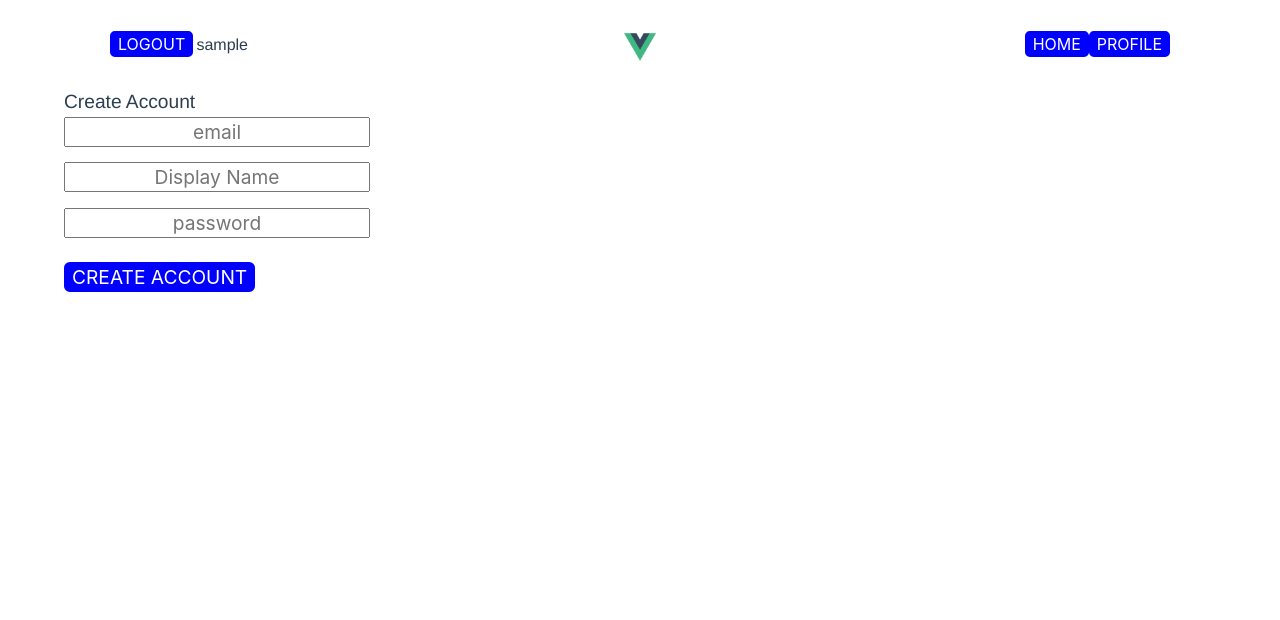
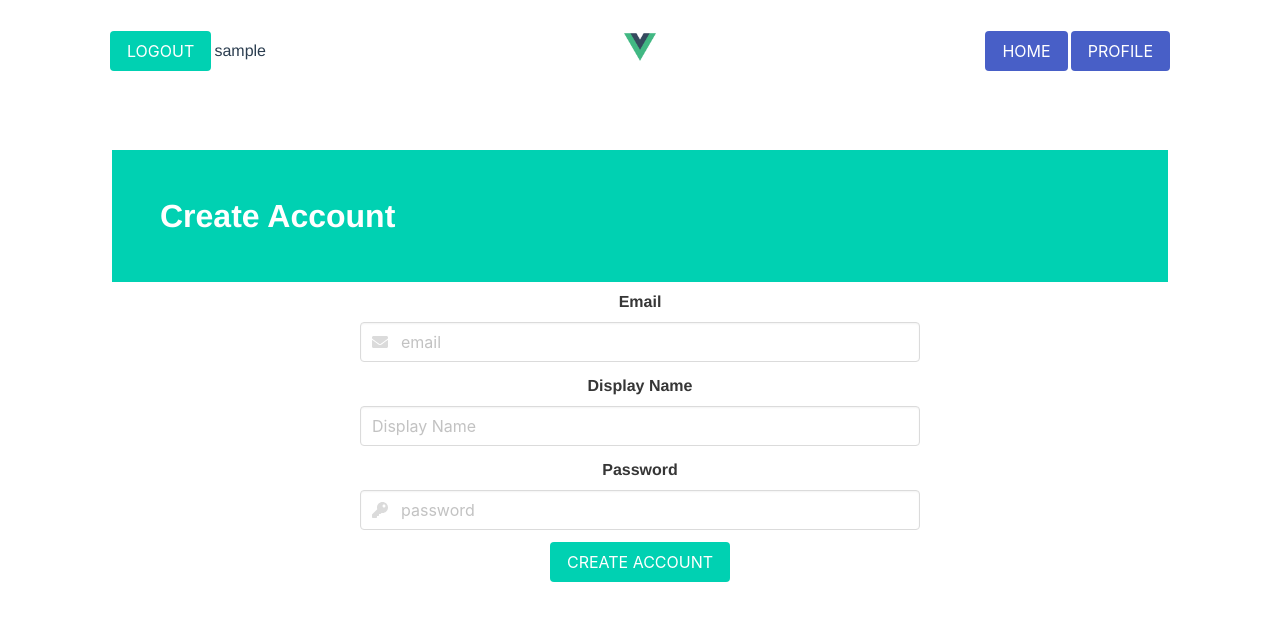
Before and after one commit to tcreeds/play-ui, a Vue app: page /createaccount in a window 1280 px wide. Shown: the top 620 px of the page. Built offline with nearby package versions, Linux system fonts and the light colour scheme; sample sign-in values are in the browser's storage.

Commit message:
Fix component styling, update to use bulma

```diff
--- a/src/App.vue
+++ b/src/App.vue
@@ -23,7 +23,16 @@ export default {
 </script>
 
 <style lang="scss">
-
+div.center-block-small{
+  text-align: center;
+  max-width: 25em;
+  margin: 0 auto;
+}
+div.center-block-medium{
+  text-align: center;
+  max-width: 35em;
+  margin: 0 auto;
+}
 #nav {
   padding: 15px 30px;
   a {
--- a/src/components/navbar.vue
+++ b/src/components/navbar.vue
@@ -1,13 +1,13 @@
 <template>
     <div id="navbar" class="cf">
         <div v-if="loggedIn" id="logout-container">
-            <button id="logout-btn" @click="logout">LOGOUT</button>
+            <button id="logout-btn" class="button is-primary" @click="logout">LOGOUT</button>
             <span>{{username}}</span>
         </div>
         <img src="../assets/logo.png">
         <div id="link-container" v-if="loggedIn">
-            <button id="home-btn" @click="home">HOME</button>
-            <button id="profile-btn" @click="profile">PROFILE</button>
+            <button id="home-btn" class="button is-link" @click="home">HOME</button>
+            <button id="profile-btn" class="button is-link" @click="profile">PROFILE</button>
         </div>
     </div>
 </template>
@@ -61,8 +61,17 @@ img{
 #link-container{
     float: right;
 }
+#link-container > button {
+    margin-left: 0.2em;
+}
 #logout-container{
     float: left;
+    position: relative;
+}
+#logout-container > span{
+    position: absolute;
+    top: 50%;
+    transform: translateY(-50%);
 }
 .cf:before,
 .cf:after {
--- a/src/views/Community.vue
+++ b/src/views/Community.vue
@@ -7,7 +7,12 @@
                 </div>
             </div>
             <div class="card">
-                <p class="card-content">{{description}}</p>
+                <div class="card-content">
+                    <p class="description">{{description}}</p>
+                    <div v-if="!userIsMember">
+                        <button class="button is-primary" @click="joinThisGroup">JOIN THIS GROUP</button>
+                    </div>
+                </div>
             </div>
             <div>
                 <div v-if="userIsMember">
@@ -23,9 +28,6 @@
                             <p>{{post.content}}</p>
                         </li>
                     </ul>
-                </div>
-                <div v-else>
-                    <button @click="joinThisGroup">JOIN</button>
                 </div>
             </div>
             <div class="card">
@@ -114,4 +116,7 @@ export default {
 </script>
 
 <style>
+    .description{
+        padding-bottom: 0.8em;
+    }
 </style>
--- a/src/views/CreateAccount.vue
+++ b/src/views/CreateAccount.vue
@@ -1,35 +1,60 @@
 <template>
-  <div class="login-container">
-    <h2>Create Account</h2>
-    <div class="alert alert-danger" v-if="error">
-      <p>{{ error }}</p>
+  <div class="section">
+    <div class="hero is-primary">
+        <div class="hero-body">
+            <h2 class="title">Create Account</h2>
         </div>
+    </div>
+
+    <div class="center-block-medium">
       <div class="form-group" v-if="submitted">
           <p>Check your email for a link to verify your account.</p>
       </div>
       <div v-if="!submitted">
-        <div class="form-group">
+          <div class="field">
+            <label class="label">Email</label>
+            <div class="control has-icons-left has-icons-right">
               <input
-              type="text"
-              class="form-control"
+                class="input"
+                type="email"
                 placeholder="email"
                 v-model="email">
+              <span class="icon is-small is-left">
+                <font-awesome-icon icon="envelope" />
+              </span>
             </div>
-        <div class="form-group">
+          </div>
+          <div class="field">
+            <label class="label">Display Name</label>
+            <div class="control">
               <input
-              type="text"
-              class="form-control"
+                class="input"
+                type="email"
                 placeholder="Display Name"
                 v-model="displayName">
             </div>
-        <div class="form-group">
+          </div>
+          <div class="field">
+            <label class="label">Password</label>
+            <div class="control has-icons-left">
               <input
-              type="text"
-              class="form-control"
+                class="input"
+                type="password"
                 placeholder="password"
                 v-model="password">
+              <span class="icon is-small is-left">
+                <font-awesome-icon icon="key" />
+              </span>
             </div>
-        <button class="login-btn" @click="submit">Create Account</button>
+          </div>
+          <div class="field">
+              <div class="control has-text-centered">
+                  <button class="button is-primary" id="create-account-button" @click="submit">Create Account</button>
+              </div>
+          </div>
+
+          <p v-if="error" class="help is-danger">{{ error }}</p>
+      </div>
     </div>
   </div>
 </template>
--- a/src/views/CreateCommunity.vue
+++ b/src/views/CreateCommunity.vue
@@ -5,24 +5,32 @@
                 <h2 class="title">CREATE COMMUNITY</h2>
             </div>
         </div>
-        <div class="alert alert-danger" v-if="error">
-            <p>{{ error }}</p>
-        </div>
-        <div>
-            <div class="form-group">
-                <input
-                type="text"
-                class="form-control"
-                placeholder="name"
-                v-model="name">
+        <div class="center-block-medium">
+            <div class="field">
+                <label class="label">Community Name</label>
+                <div class="control has-icons-left has-icons-right">
+                    <input
+                        class="input"
+                        type="text"
+                        placeholder="Name"
+                        v-model="name">
+                </div>
             </div>
-            <label >description</label>
-            <div class="form-group">
-                <textarea
-                class="form-control"
-                v-model="description"></textarea>
+            <div class="field">
+                <label class="label">Description</label>
+                <div class="control">
+                    <textarea
+                        class="input"
+                        placeholder="Description"
+                        v-model="description" />
+                </div>
             </div>
-            <button @click="createCommunity">CREATE</button>
+            <div class="field">
+                <div class="control has-text-centered">
+                    <button class="button is-primary" id="create-community-button" @click="createCommunity">CREATE</button>
+                </div>
+            </div>
+            <p v-if="error" class="help is-danger">{{ error }}</p>
         </div>
     </div>
 </template>
--- a/src/views/Login.vue
+++ b/src/views/Login.vue
@@ -1,7 +1,7 @@
 <template>
-  <div class="login-container section">
+  <div class="section login-container">
     <h2 class="title">Log In</h2>
-    <div class="container">
+    <div class="container center-block-small">
       <div class="field">
         <label class="label">Email</label>
         <div class="control has-icons-left has-icons-right">
@@ -128,11 +128,4 @@ export default {
         font-size: 1.2em;
         margin-top: 0.5em;
     }
-
-    @media screen {
-      .login-container {
-        max-width: 20em;
-        margin: 0 auto;
-      }
-    }
 </style>
--- a/src/views/MyProfile.vue
+++ b/src/views/MyProfile.vue
@@ -27,9 +27,10 @@
                             v-model="bio"></textarea>
                     </div>
                 </div>
-            </div>
-            <div>
-                <button class="login-btn" @click="updateInfo">UPDATE</button>
+                <div class="card-content">
+                    <button class="button is-primary" @click="updateInfo">UPDATE</button>
+                    <p v-if="updateMessage" class="help">{{ updateMessage }}</p>
+                </div>
             </div>
             <div class="card">
                 <div class="card-header">
@@ -55,7 +56,8 @@ export default {
         return {
             displayName: this.username || '',
             bio: '',
-            communities: []
+            communities: [],
+            updateMessage: undefined
         }
     },
 
@@ -80,9 +82,12 @@ export default {
         ...mapActions(['updateUserProfile', 'getUserProfile']),
 
         updateInfo(){
+            this.updateMessage = "Updating..."
             this.updateUserProfile({
                 username: this.displayName,
                 bio: this.bio
+            }).then(() => {
+                this.updateMessage = "Success!"
             })
         }
     }
--- a/src/views/Verify.vue
+++ b/src/views/Verify.vue
@@ -1,12 +1,18 @@
 <template>
-  <div class="login-container">
-    <h2>Activate Account</h2>
-    <div class="alert alert-danger" v-if="error">
-      <p>{{ error }}</p>
+  <div class="section">
+    <div class="hero is-primary">
+        <div class="hero-body">
+            <h2 class="title">Activate Account</h2>
+        </div>
     </div>
-    <div class="form-group">
+    <div class="center-block-small">
+      <div class="field">
+          <div class="control has-text-centered">
+              <button class="button is-primary" id="create-account-button" @click="submit">Activate Account</button>
+          </div>
+      </div>
+      <p v-if="error" class="help is-danger">{{ error }}</p>
     </div>
-    <button class="login-btn" @click="submit">Activate</button>
   </div>
 </template>
 
```
Also changed, not shown: src/components/Field.vue (added, +39 -0 lines). Lines whose indentation alone changed are shown as unchanged.
